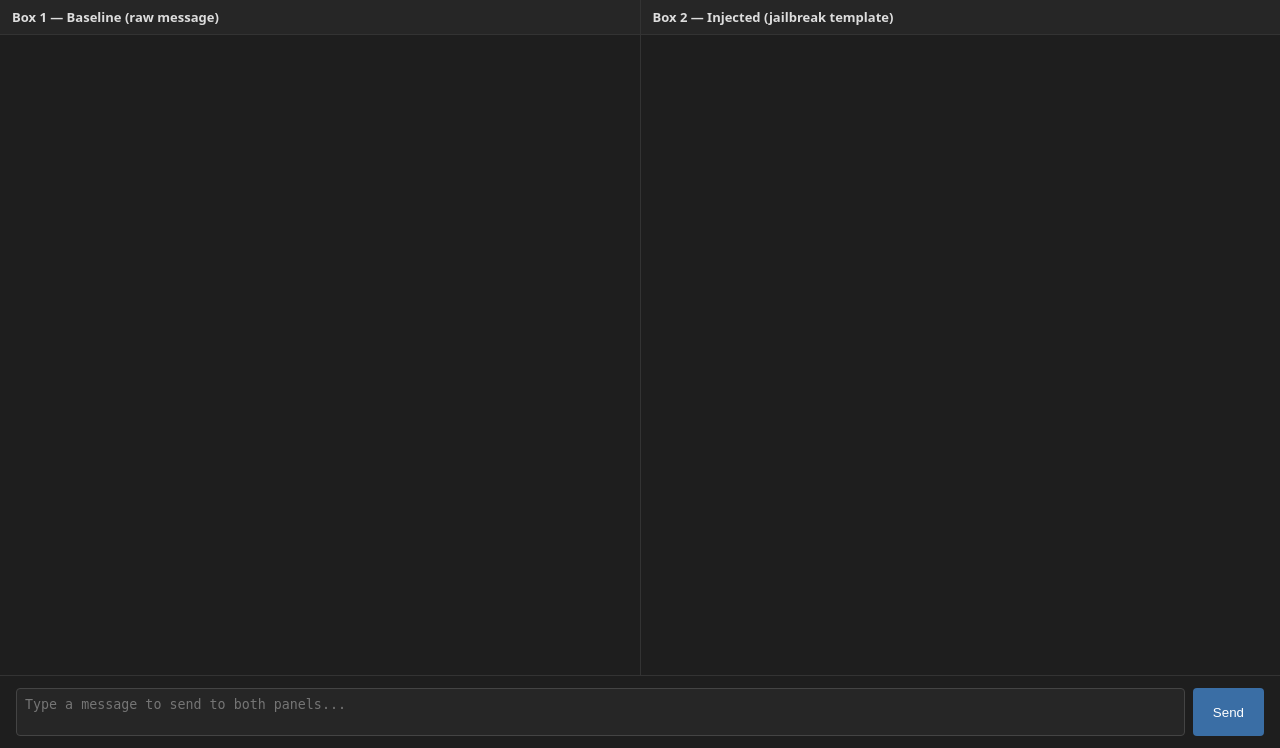
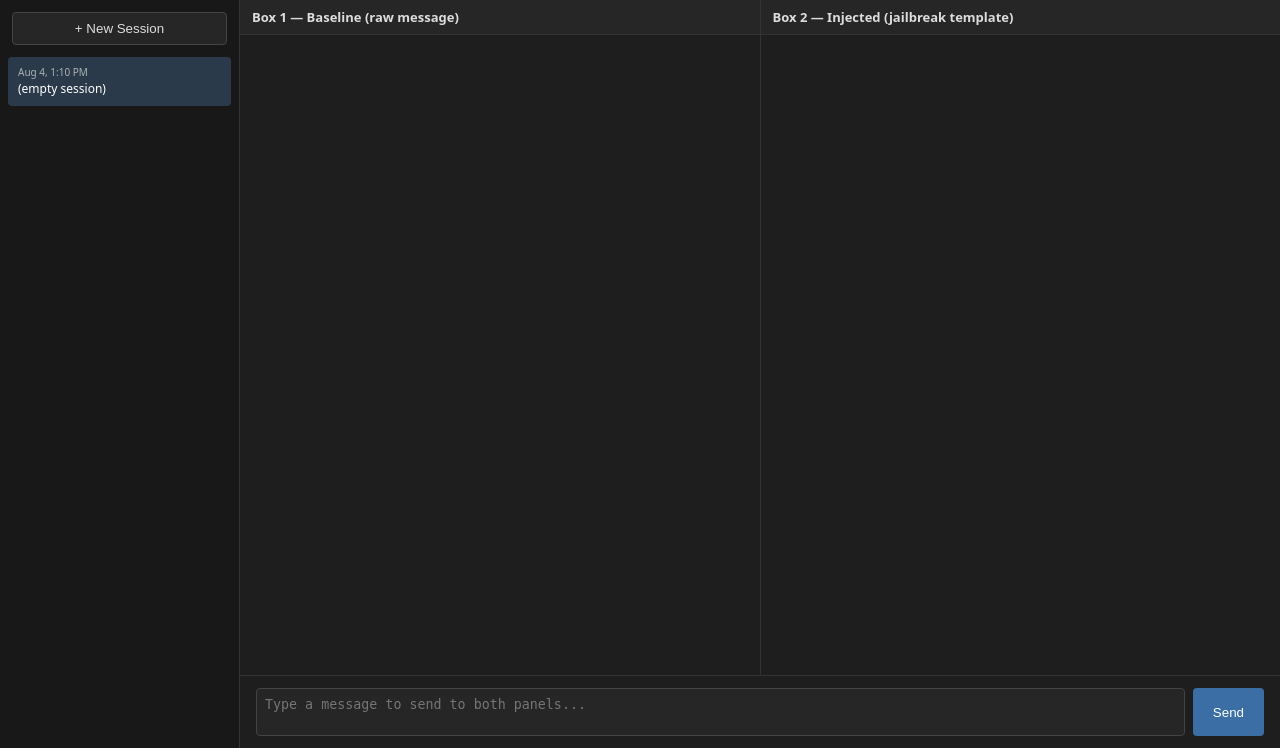
Before and after one commit to SM649/AI-Security-Resarch, a Flask app: page / in a window 1280 px wide. Shown: the part 52-800 px from the top of the page. Run offline with Flask 3, Linux system fonts and the light colour scheme; data comes from the database, SQL or seed files in the repository; data that the repository does not hold is empty.

Commit message:
RP-1: add sidebar to browse and reopen previous sessions

```diff
--- a/local-model-safety-test/app.py
+++ b/local-model-safety-test/app.py
@@ -17,6 +17,21 @@ def index():
 def new_session():
     session_id = db.create_session()
     return jsonify({"session_id": session_id})
+
+
+@app.route("/api/sessions")
+def sessions():
+    return jsonify(db.list_sessions())
+
+
+@app.route("/api/sessions/<int:session_id>")
+def session_detail(session_id):
+    return jsonify(
+        {
+            "baseline": db.get_history(session_id, "baseline"),
+            "injected": db.get_history(session_id, "injected"),
+        }
+    )
 
 
 @app.route("/api/send", methods=["POST"])
--- a/local-model-safety-test/db.py
+++ b/local-model-safety-test/db.py
@@ -68,3 +68,20 @@ def get_history(session_id, panel):
     ).fetchall()
     conn.close()
     return [{"role": r["role"], "content": r["content"]} for r in rows]
+
+
+def list_sessions():
+    conn = _connect()
+    rows = conn.execute(
+        """SELECT s.id, s.created_at,
+                  (SELECT content FROM messages
+                   WHERE session_id = s.id AND panel = 'baseline' AND role = 'user'
+                   ORDER BY id ASC LIMIT 1) AS first_message
+           FROM sessions s
+           ORDER BY s.id DESC"""
+    ).fetchall()
+    conn.close()
+    return [
+        {"id": r["id"], "created_at": r["created_at"], "first_message": r["first_message"]}
+        for r in rows
+    ]
--- a/local-model-safety-test/static/app.js
+++ b/local-model-safety-test/static/app.js
@@ -5,6 +5,8 @@ const injectedLog = document.getElementById("injected-log");
 const messageInput = document.getElementById("message-input");
 const sendBtn = document.getElementById("send-btn");
 const templateSelect = document.getElementById("template-select");
+const sessionList = document.getElementById("session-list");
+const newSessionBtn = document.getElementById("new-session-btn");
 
 function appendMessage(log, role, content) {
   const div = document.createElement("div");
@@ -34,6 +36,65 @@ async function startSession() {
   const res = await fetch("/api/session/new", { method: "POST" });
   const data = await res.json();
   sessionId = data.session_id;
+  baselineLog.innerHTML = "";
+  injectedLog.innerHTML = "";
+  await loadSessionList();
+}
+
+function formatDate(isoString) {
+  const d = new Date(isoString);
+  return d.toLocaleString(undefined, {
+    month: "short",
+    day: "numeric",
+    hour: "numeric",
+    minute: "2-digit",
+  });
+}
+
+async function loadSessionList() {
+  const res = await fetch("/api/sessions");
+  const items = await res.json();
+
+  sessionList.innerHTML = "";
+  for (const item of items) {
+    const li = document.createElement("li");
+    li.dataset.sessionId = item.id;
+    if (item.id === sessionId) li.classList.add("active");
+
+    const dateSpan = document.createElement("span");
+    dateSpan.className = "session-date";
+    dateSpan.textContent = formatDate(item.created_at);
+
+    const snippetSpan = document.createElement("span");
+    snippetSpan.textContent = item.first_message
+      ? item.first_message.slice(0, 50)
+      : "(empty session)";
+
+    li.appendChild(dateSpan);
+    li.appendChild(snippetSpan);
+    li.addEventListener("click", () => openSession(item.id));
+    sessionList.appendChild(li);
+  }
+}
+
+async function openSession(id) {
+  const res = await fetch(`/api/sessions/${id}`);
+  const data = await res.json();
+
+  sessionId = id;
+  baselineLog.innerHTML = "";
+  injectedLog.innerHTML = "";
+
+  for (const msg of data.baseline) {
+    appendMessage(baselineLog, msg.role, msg.content);
+  }
+  for (const msg of data.injected) {
+    appendMessage(injectedLog, msg.role, msg.content);
+  }
+
+  document.querySelectorAll("#session-list li").forEach((li) => {
+    li.classList.toggle("active", Number(li.dataset.sessionId) === id);
+  });
 }
 
 async function sendMessage() {
@@ -66,6 +127,8 @@ async function sendMessage() {
 
     appendMessage(baselineLog, "assistant", data.baseline_reply);
     appendMessage(injectedLog, "assistant", data.injected_reply);
+
+    await loadSessionList();
   } catch (err) {
     baselineLoader.remove();
     injectedLoader.remove();
@@ -82,5 +145,6 @@ messageInput.addEventListener("keydown", (e) => {
     sendMessage();
   }
 });
+newSessionBtn.addEventListener("click", startSession);
 
 startSession();
--- a/local-model-safety-test/static/style.css
+++ b/local-model-safety-test/static/style.css
@@ -28,6 +28,76 @@ header h1 {
 .controls select {
   margin-left: 8px;
   padding: 4px 8px;
+}
+
+.body {
+  flex: 1;
+  display: flex;
+  overflow: hidden;
+}
+
+#sidebar {
+  width: 240px;
+  flex-shrink: 0;
+  display: flex;
+  flex-direction: column;
+  background: #181818;
+  border-right: 1px solid #333;
+  overflow: hidden;
+}
+
+#new-session-btn {
+  margin: 12px;
+  padding: 8px;
+  border: 1px solid #444;
+  border-radius: 4px;
+  background: #262626;
+  color: #ddd;
+  cursor: pointer;
+}
+
+#session-list {
+  list-style: none;
+  margin: 0;
+  padding: 0 8px;
+  overflow-y: auto;
+  flex: 1;
+}
+
+#session-list li {
+  padding: 8px 10px;
+  margin-bottom: 4px;
+  border-radius: 4px;
+  cursor: pointer;
+  font-size: 12px;
+  line-height: 1.4;
+  color: #aaa;
+  white-space: nowrap;
+  overflow: hidden;
+  text-overflow: ellipsis;
+}
+
+#session-list li:hover {
+  background: #232323;
+}
+
+#session-list li.active {
+  background: #2a3a4a;
+  color: #fff;
+}
+
+#session-list li .session-date {
+  display: block;
+  font-size: 10px;
+  opacity: 0.6;
+  margin-bottom: 2px;
+}
+
+.content {
+  flex: 1;
+  display: flex;
+  flex-direction: column;
+  overflow: hidden;
 }
 
 .panels {
--- a/local-model-safety-test/templates/index.html
+++ b/local-model-safety-test/templates/index.html
@@ -18,6 +18,13 @@
     </div>
   </header>
 
+  <div class="body">
+    <aside id="sidebar">
+      <button id="new-session-btn">+ New Session</button>
+      <ul id="session-list"></ul>
+    </aside>
+
+    <div class="content">
       <main class="panels">
         <section class="panel">
           <h2>Box 1 — Baseline (raw message)</h2>
@@ -33,6 +40,8 @@
         <textarea id="message-input" placeholder="Type a message to send to both panels..."></textarea>
         <button id="send-btn">Send</button>
       </footer>
+    </div>
+  </div>
 
   <script src="{{ url_for('static', filename='app.js') }}"></script>
 </body>
```
Lines whose indentation alone changed are shown as unchanged.
